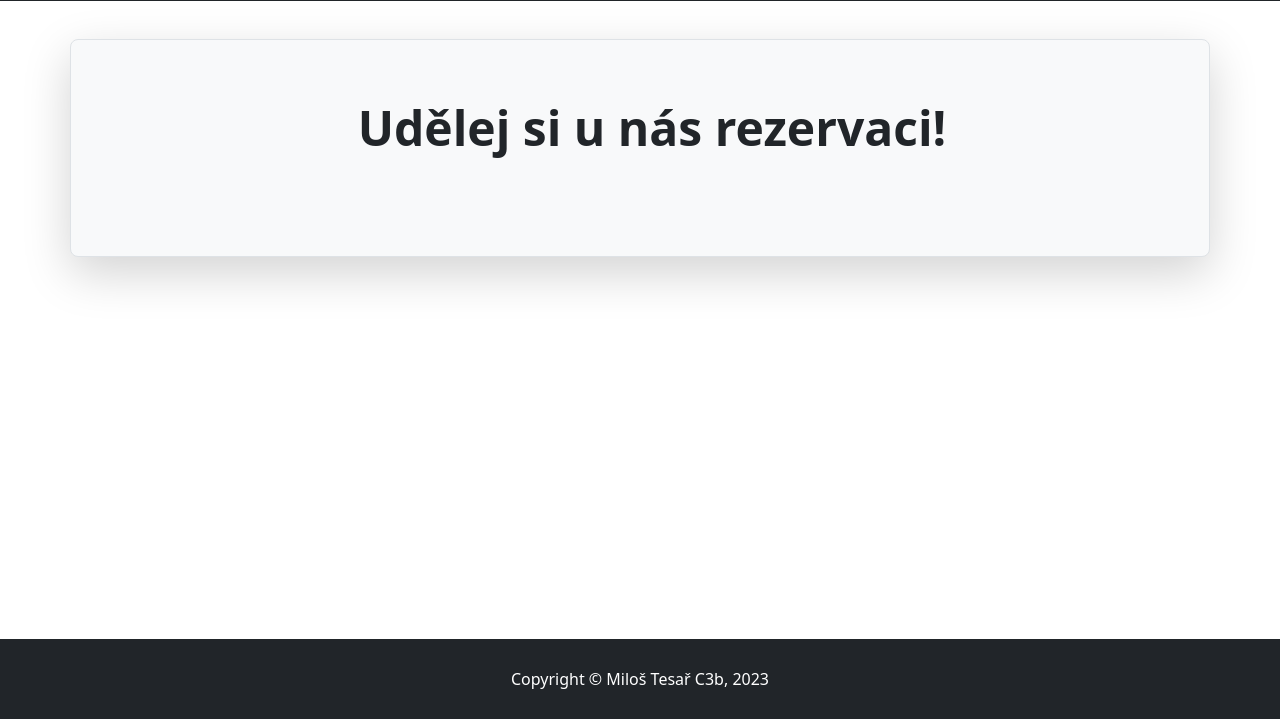
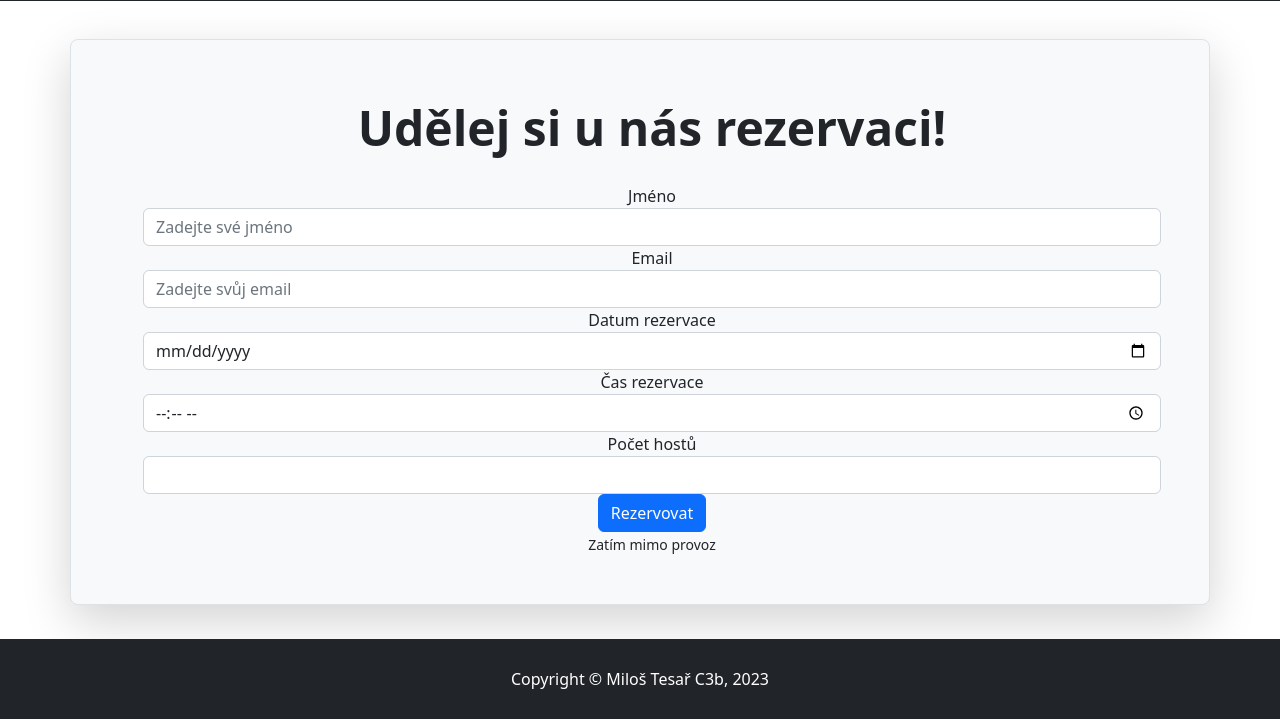
Before and after one commit to captain-milous/Xi-Project, a PHP site: page /reservation.php in a window 1280 px wide. Shown: the part 81-806 px from the top of the page. Run offline with PHP 8.4, Linux system fonts and the light colour scheme; the visitor is signed in with stand-in values (Sample User, id 1).

Commit message:
Reservation
jen frontend

```diff
--- /dev/null
+++ b/Scripts/reserve.php
@@ -0,0 +1,4 @@
+<?php
+// dodělat
+
+?>
--- a/reservation.php
+++ b/reservation.php
@@ -31,12 +31,41 @@ if(!isset($_SESSION["id"])){
     <div class="container my-4">
       <div class="row p-4 pb-0 pe-lg-0 pt-lg-5 align-items-center rounded-3 border shadow-lg bg-light">
         <div class="col-lg-12 p-3 p-lg-5 pt-lg-3">
+
           <h1 class="display-5 fw-bold lh-1">Udělej si u nás rezervaci!</h1>
-            <br>
-            <div>
+          <br>
+          <form action="Scripts/reserve.php" method="post">
 
+            <div class="form-group">
+                <label for="name">Jméno</label>
+                <input type="text" class="form-control" id="name" placeholder="Zadejte své jméno">
             </div>
-            <br>
+
+            <div class="form-group">
+                <label for="email">Email</label>
+                <input type="email" class="form-control" id="email" placeholder="Zadejte svůj email">
+            </div>
+
+            <div class="form-group">
+                <label for="date">Datum rezervace</label>
+                <input type="date" class="form-control" id="date">
+            </div>
+
+            <div class="form-group">
+                <label for="time">Čas rezervace</label>
+                <input type="time" class="form-control" id="time">
+            </div>
+
+            <div class="form-group">
+                <label for="guests">Počet hostů</label>
+                <input type="number" class="form-control" id="guests">
+            </div>
+
+            <button type="submit" class="btn btn-primary">Rezervovat</button>
+          </form>
+
+          <small>Zatím mimo provoz</small>
+
           </div>
         </div>
     </div>
```
